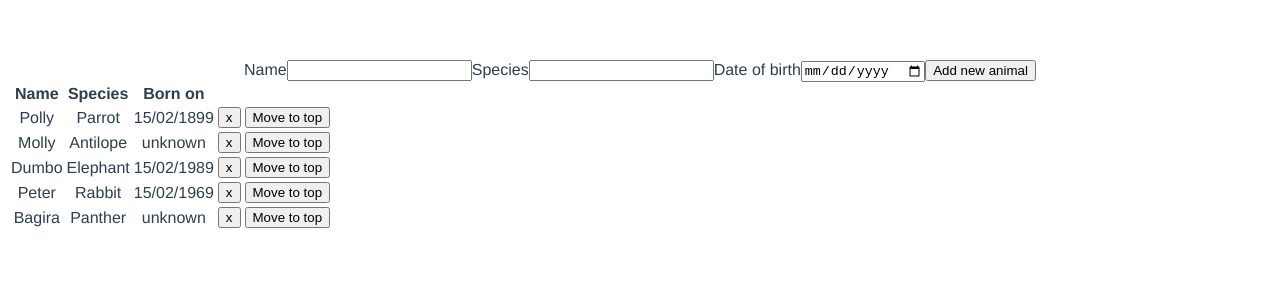
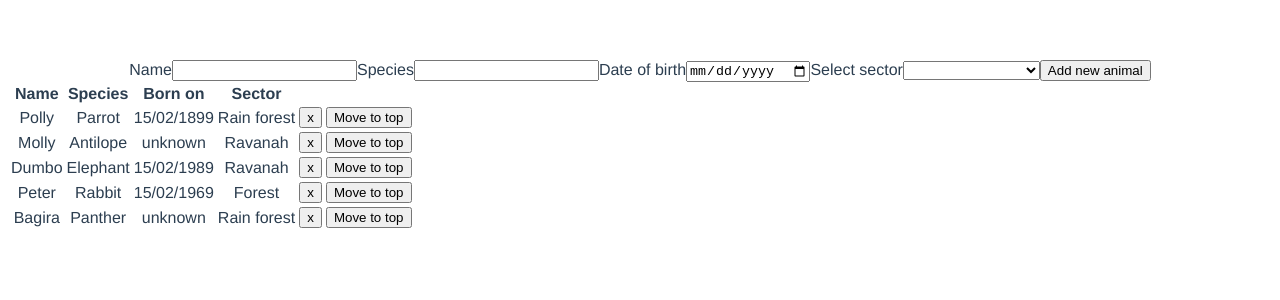
Before and after one commit to pedja77/Zoo, a Vue app: page / in a window 1280 px wide. Shown: the top 300 px of the page. Built offline with nearby package versions, Linux system fonts and the light colour scheme.

Commit message:
Added sectors

```diff
--- a/src/components/AnimalsList.vue
+++ b/src/components/AnimalsList.vue
@@ -7,6 +7,10 @@
       <input type="text" id="species" v-model="newAnimal.species">
       <label for="date">Date of birth</label>
       <input type="date" id="date" v-model="newAnimal.dateOfBirth">
+      <label for="sector">Select sector</label>
+      <select id="sector" v-model="newAnimal.sector">
+        <option v-for="(sector, key) in sectors" :key="key" :value="sector.name">{{ sector.name }}</option>
+      </select>
       <button type="submit">Add new animal</button>
     </form>
     <table>
@@ -14,6 +18,7 @@
         <th>Name</th>
         <th>Species</th>
         <th>Born on</th>
+        <th>Sector</th>
         <th>&nbsp;</th>
         <th>&nbsp;</th>
       </thead>
@@ -21,6 +26,7 @@
         <td>{{ animal.name  }}</td>
         <td>{{ animal.species  }}</td>
         <td>{{ animal.dateOfBirth ? animal.dateOfBirth : 'unknown' }}</td>
+        <td>{{ animal.sector  }}
         <td><button @click="removeAnimal(animal)">x</button></td>
         <td><button @click="moveToTop(animal)">Move to top</button></td>
       </tr>
@@ -37,17 +43,24 @@ export default {
   data() {
     return {
       animals: [
-        { name: 'Polly', species: 'Parrot', dateOfBirth: '15/02/1899' },
-        { name: 'Molly', species: 'Antilope' },
-        { name: 'Dumbo', species: 'Elephant', dateOfBirth: '15/02/1989' },
-        { name: 'Peter', species: 'Rabbit', dateOfBirth: '15/02/1969' },
-        { name: 'Bagira', species: 'Panther', dateOfBirth: '' }
+        { name: 'Polly', species: 'Parrot', dateOfBirth: '15/02/1899', sector: 'Rain forest' },
+        { name: 'Molly', species: 'Antilope', sector: 'Ravanah' },
+        { name: 'Dumbo', species: 'Elephant', dateOfBirth: '15/02/1989', sector: 'Ravanah' },
+        { name: 'Peter', species: 'Rabbit', dateOfBirth: '15/02/1969', sector: 'Forest' },
+        { name: 'Bagira', species: 'Panther', dateOfBirth: '', sector: 'Rain forest' }
       ],
       newAnimal: {
         name: '',
         species: '',
-        dateOfBirth: ''
-      }
+        dateOfBirth: '',
+        sector: ''
+      },
+      sectors: [
+        { name: 'Forest animals', surface: 'Cages' },
+        { name: 'Rain forest animals', surface: 'Cages' },
+        { name: 'Ocean animals', surface: 'Aquarium' },
+        { name: 'Savannah animals', surface: 'Cages' }
+      ]
     }
   },
   methods: {
```
